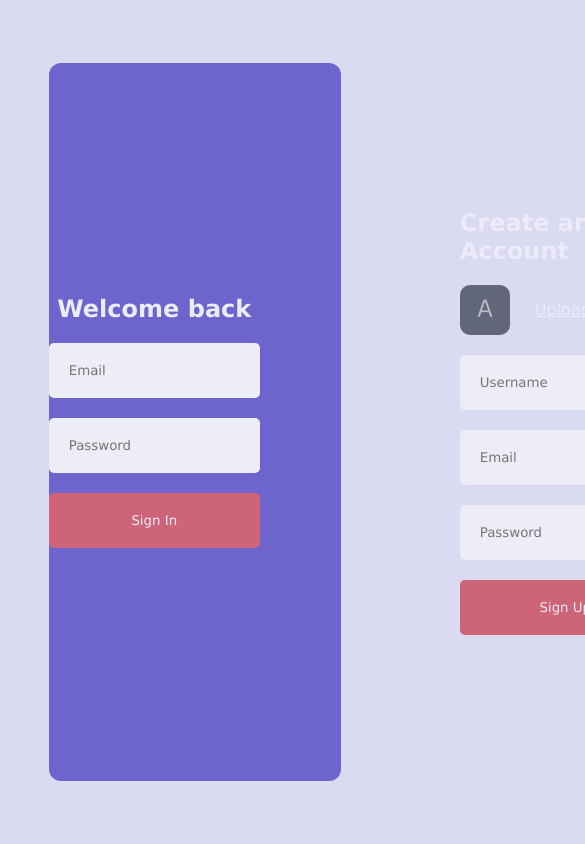
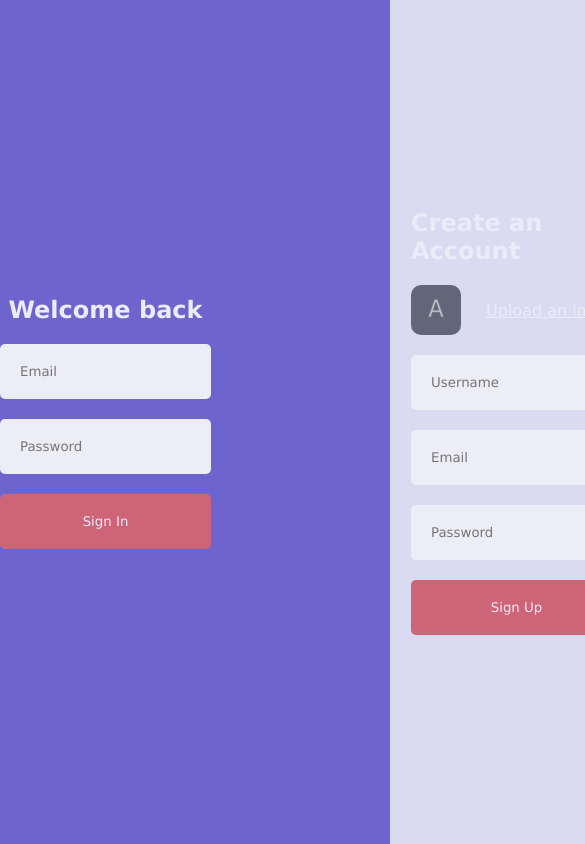
Before and after one commit to byteb4dger/byte-b4dger--chat-app, a React (Vite) app: page / in a window 390 px wide. Shown: the top 844 px of the page, 585 px wide, since content can reach past the window. Built offline with nearby package versions, Linux system fonts and the light colour scheme; no server answers.

Commit message:
Update index.css

```diff
--- a/src/index.css
+++ b/src/index.css
@@ -73,17 +73,27 @@ body {
   display: flex;
   align-items: center;
   justify-content: center;
-  height: 100vh;
+  height: 100svh;
   color: var(--text-50);
 }
 
 .container {
-  width: 75vw;
+  width: 60vw;
   height: 85vh;
   background-color: var(--primary-400);
   border-radius: 12px;
   backdrop-filter: blur(20px) saturate(180%);
   display: flex;
+
+  @media screen and (max-width: 1024px) {
+    width: 100vw;
+    height: 100svh;
+    border-radius: 0;
+  }
+
+  @media screen and (max-width: 768px) {
+    flex-direction: column;
+  }
 }
 
 .loading {
```
